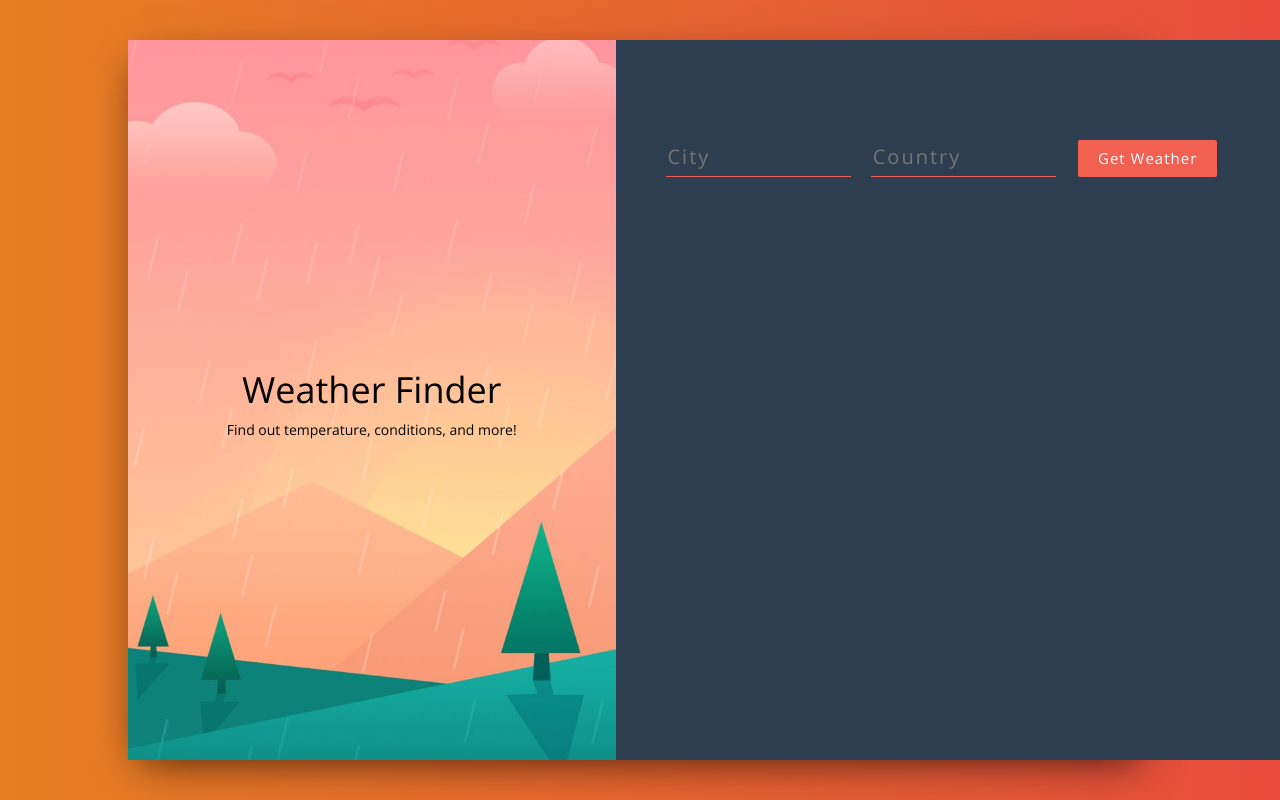
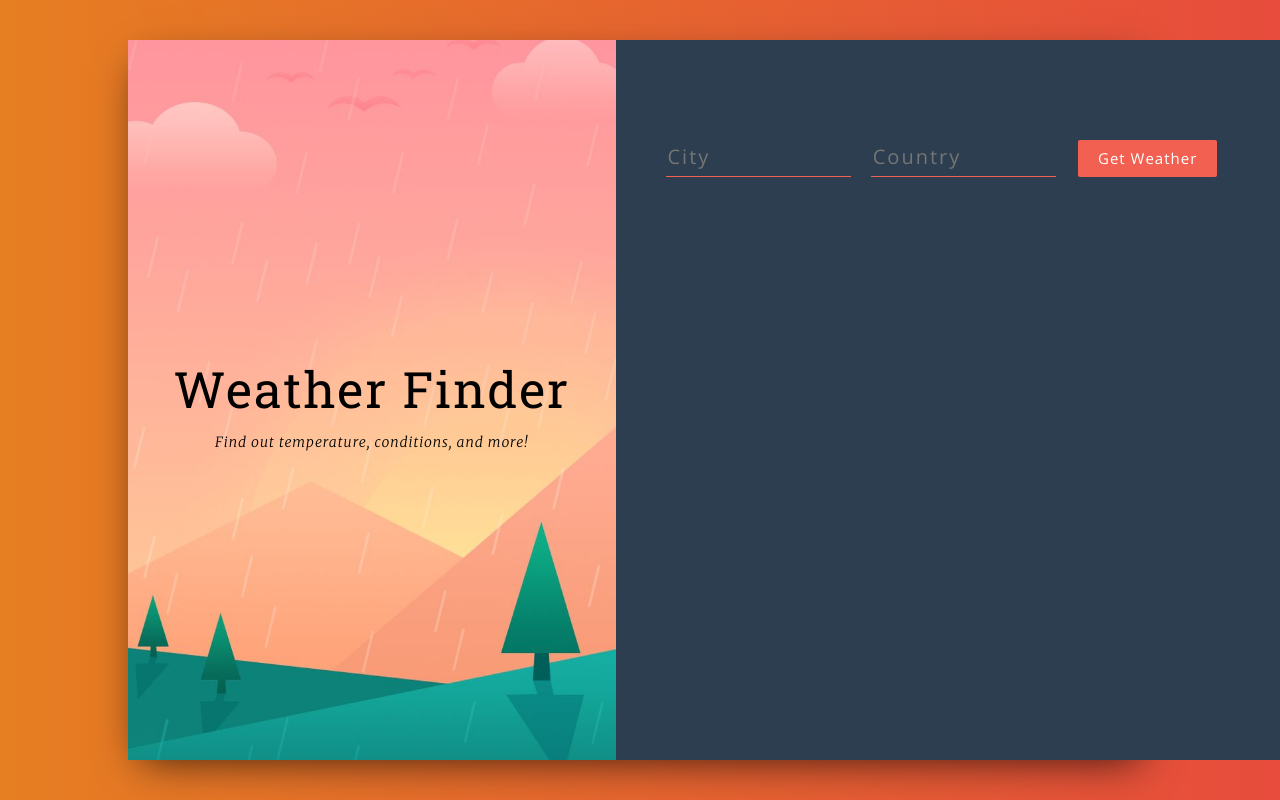
Before and after one commit to cboydstun/weather-app, a React (Create React App) app: page / in a window 1280 px wide. Built offline with nearby package versions, Linux system fonts and the light colour scheme.

Commit message:
styled titles

```diff
--- a/src/components/Titles.js
+++ b/src/components/Titles.js
@@ -2,8 +2,8 @@ import React from 'react';
 
 const Titles = () => (
     <div>
-        <h1>Weather Finder</h1>
-        <p>Find out temperature, conditions, and more!</p>
+        <h1 className='title-container__title'>Weather Finder</h1>
+        <p className='title-container__subtitle'>Find out temperature, conditions, and more!</p>
     </div>
 );
 
```
